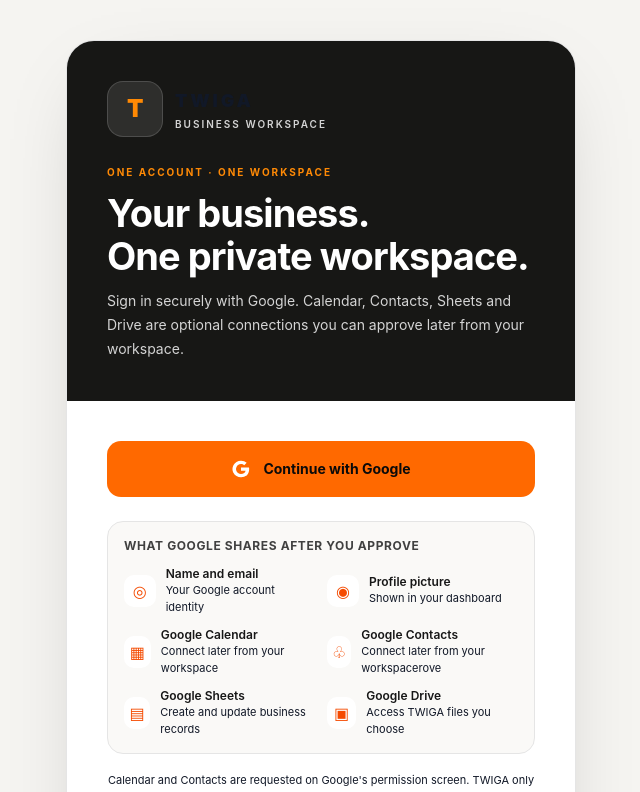
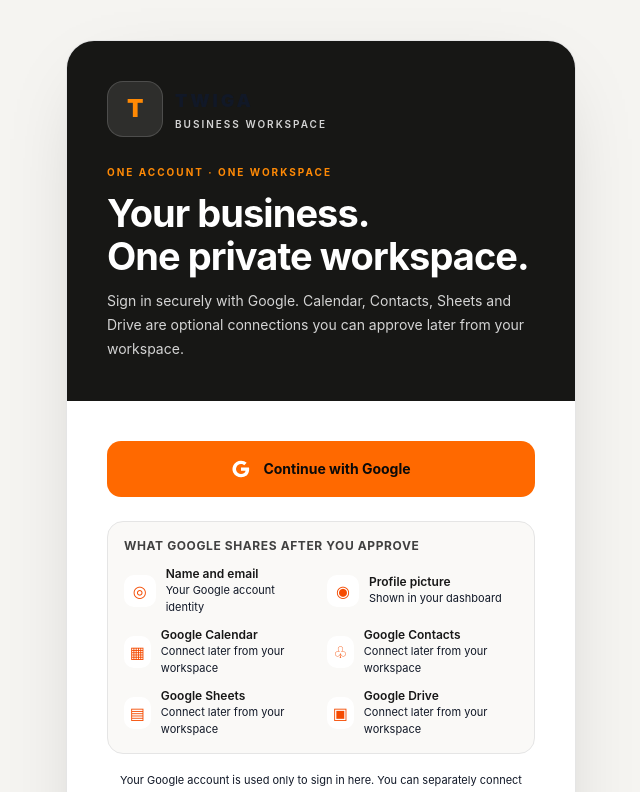
Before and after one commit to michaelmuchemi33-design/twiga-workspace-app, a React (Vite) app: page / in a window 1280 px wide. Shown: the top 792 px of the page, without its empty margins (319-959 px from the left). Built offline with nearby package versions, Linux system fonts and the light colour scheme; no server answers.

Commit message:
Clarify that Google Workspace data permissions are optional later connections

```diff
--- a/src/components/AuthGate.tsx
+++ b/src/components/AuthGate.tsx
@@ -172,12 +172,12 @@ export default function AuthGate({ children }: {
                   <div className="flex items-center gap-2.5"><span className="grid h-8 w-8 place-items-center rounded-lg bg-white text-orange-600">◎</span><div><p className="text-xs font-semibold text-neutral-900">Name and email</p><p className="text-[11px] text-neutral-500">Your Google account identity</p></div></div>
                   <div className="flex items-center gap-2.5"><span className="grid h-8 w-8 place-items-center rounded-lg bg-white text-orange-600">◉</span><div><p className="text-xs font-semibold text-neutral-900">Profile picture</p><p className="text-[11px] text-neutral-500">Shown in your dashboard</p></div></div>
                   <div className="flex items-center gap-2.5"><span className="grid h-8 w-8 place-items-center rounded-lg bg-white text-orange-600">▦</span><div><p className="text-xs font-semibold text-neutral-900">Google Calendar</p><p className="text-[11px] text-neutral-500">Connect later from your workspace</p></div></div>
-                  <div className="flex items-center gap-2.5"><span className="grid h-8 w-8 place-items-center rounded-lg bg-white text-orange-600">♧</span><div><p className="text-xs font-semibold text-neutral-900">Google Contacts</p><p className="text-[11px] text-neutral-500">Connect later from your workspacerove</p></div></div>
-                  <div className="flex items-center gap-2.5"><span className="grid h-8 w-8 place-items-center rounded-lg bg-white text-orange-600">▤</span><div><p className="text-xs font-semibold text-neutral-900">Google Sheets</p><p className="text-[11px] text-neutral-500">Create and update business records</p></div></div>
-                  <div className="flex items-center gap-2.5"><span className="grid h-8 w-8 place-items-center rounded-lg bg-white text-orange-600">▣</span><div><p className="text-xs font-semibold text-neutral-900">Google Drive</p><p className="text-[11px] text-neutral-500">Access TWIGA files you choose</p></div></div>
+                  <div className="flex items-center gap-2.5"><span className="grid h-8 w-8 place-items-center rounded-lg bg-white text-orange-600">♧</span><div><p className="text-xs font-semibold text-neutral-900">Google Contacts</p><p className="text-[11px] text-neutral-500">Connect later from your workspace</p></div></div>
+                  <div className="flex items-center gap-2.5"><span className="grid h-8 w-8 place-items-center rounded-lg bg-white text-orange-600">▤</span><div><p className="text-xs font-semibold text-neutral-900">Google Sheets</p><p className="text-[11px] text-neutral-500">Connect later from your workspace</p></div></div>
+                  <div className="flex items-center gap-2.5"><span className="grid h-8 w-8 place-items-center rounded-lg bg-white text-orange-600">▣</span><div><p className="text-xs font-semibold text-neutral-900">Google Drive</p><p className="text-[11px] text-neutral-500">Connect later from your workspace</p></div></div>
                 </div>
               </div>
-              <p className="mt-4 text-center text-[11px] leading-5 text-neutral-500">Calendar and Contacts are requested on Google's permission screen. TWIGA only receives the access you approve. You can disconnect Google later in Profile.</p>
+              <p className="mt-4 text-center text-[11px] leading-5 text-neutral-500">Your Google account is used only to sign in here. You can separately connect Calendar, Contacts, Sheets and Drive later in Connections, and disconnect them whenever you choose.</p>
               {error && <p role="alert" className="mt-4 rounded-xl bg-red-50 p-3 text-sm text-red-700">{error}</p>}
               <div className="mt-6 border-t border-neutral-100 pt-5 text-center">
                 <p className="text-sm font-semibold text-neutral-800">New to TWIGA?</p>
```
